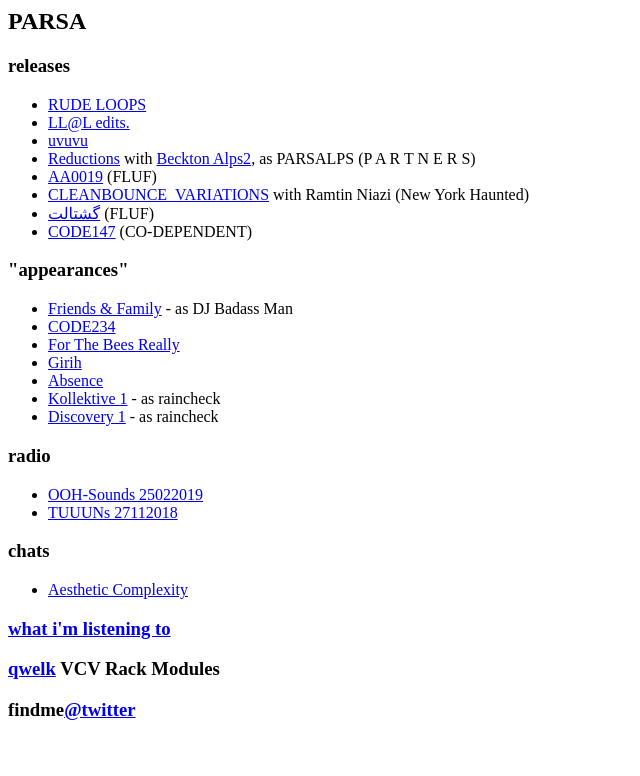
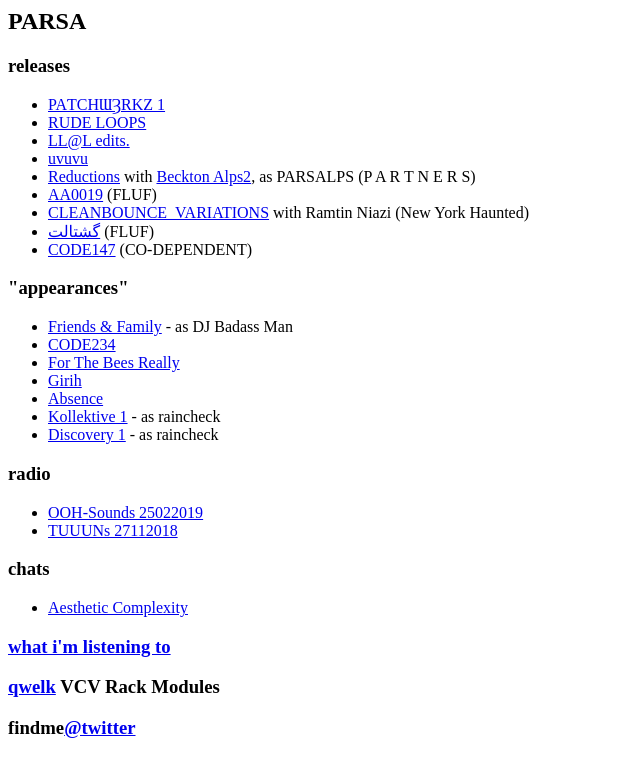
Before and after one commit to raincheque/raincheque.github.io, a plain HTML site: page index.html in a window 1280 px wide. Shown: the whole page, without its empty margins (0-640 px from the left). Drawn offline with Linux system fonts and the light colour scheme.

Commit message:
new release

```diff
--- a/index.html
+++ b/index.html
@@ -4,6 +4,7 @@
 <body>
 <h3>releases</h3>
 <ul>
+  <li><a href="https://p-a-r-s-a.bandcamp.com/album/pa-ch-rkz-1">PAƬCHƜȜRKZ 1</a></li>
   <li><a href="https://p-a-r-s-a.bandcamp.com/album/rude-loops">RUDE LOOPS</a></li>
   <li><a href="https://p-a-r-s-a.bandcamp.com/album/l-ll-edits">LL@L edits.</a></li>
   <li><a href="https://p-a-r-s-a.bandcamp.com/album/uvuvu">uvuvu</a></li>
```
